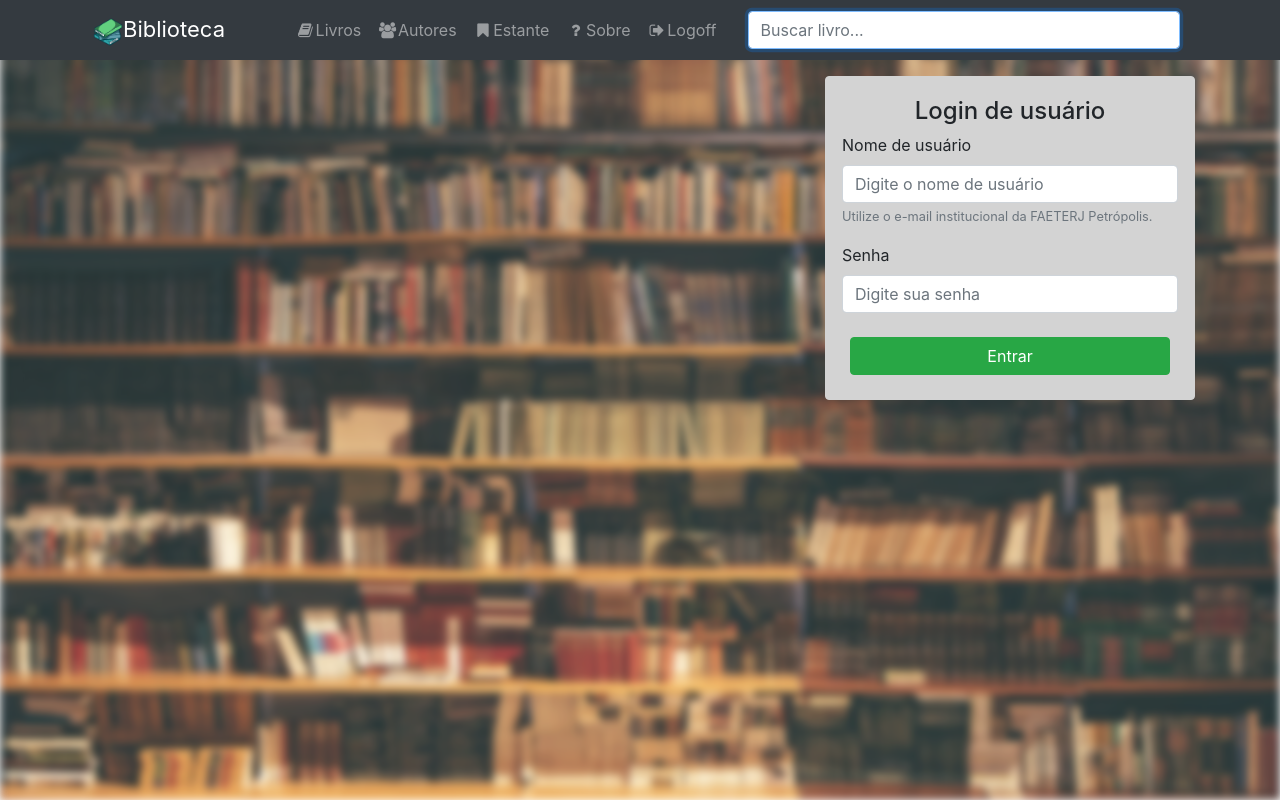
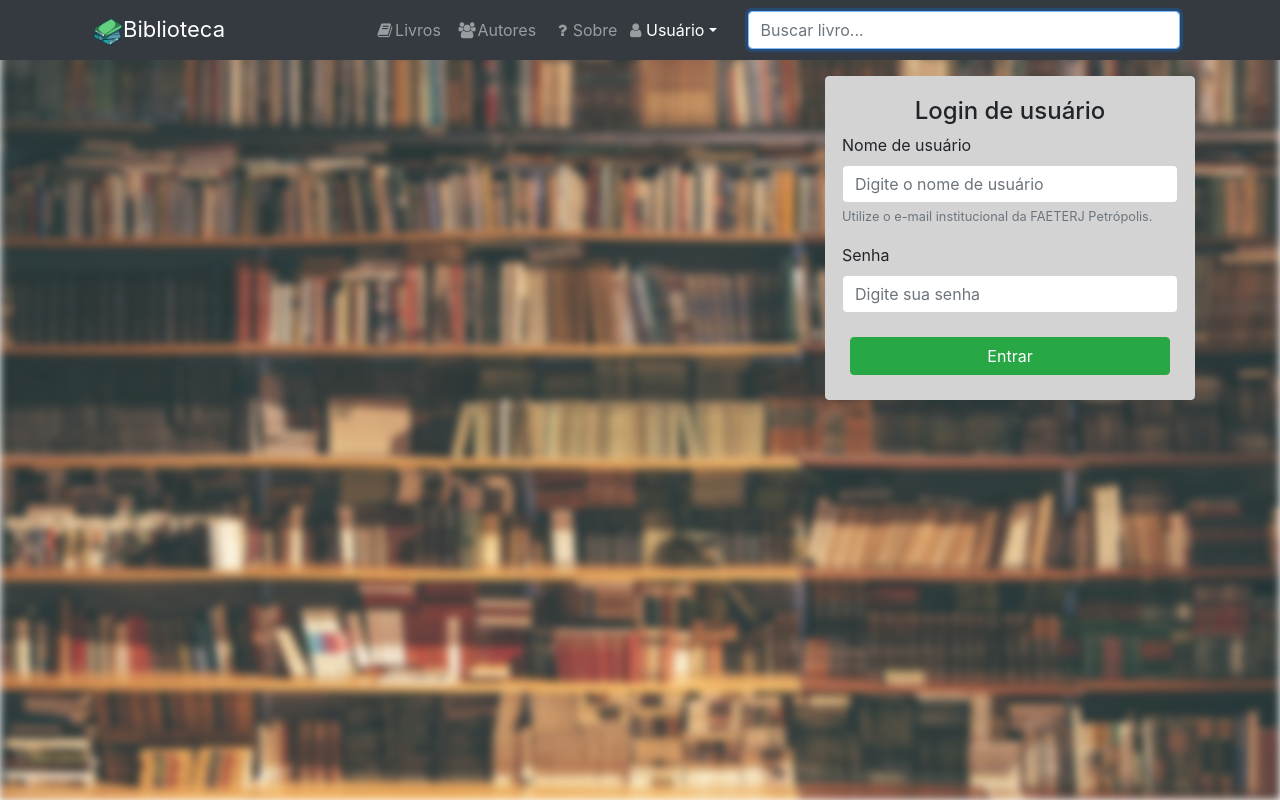
Before and after one commit to brunoleocoelho/tcc-web-interface, a React (Create React App) app: page /login in a window 1280 px wide. Built offline with nearby package versions, Linux system fonts and the light colour scheme.

Commit message:
Added user menu with sub-menu items

```diff
--- a/src/components/Header/Header.css
+++ b/src/components/Header/Header.css
@@ -2,3 +2,21 @@
 /* .search-input-col {
     transition: visibility 1s !important;
 } */
+
+/* máx.tamanho 'sm' */
+@media (max-width: 575.98px) {
+    #icon-ddi.menu-max-sm-width {
+        align-self: baseline;
+        margin-bottom: auto;
+        margin-top: 0.5rem;
+    }
+}
+
+@media (min-width: 768px) {
+    #icon-ddi.mr-md-05r-n {
+        margin-right: -.5rem !important;
+    }
+    #icon-ddi.mb-md-05r-n {
+        margin-bottom: -.5rem;
+    }
+}
--- a/src/components/Header/NavCollapse.js
+++ b/src/components/Header/NavCollapse.js
@@ -1,7 +1,8 @@
-import React from 'react'
-import { Navbar } from 'react-bootstrap'
-import { Nav } from 'react-bootstrap'
+import React, { useState } from 'react'
+import { Nav, NavDropdown, Navbar } from 'react-bootstrap'
 import { getNavbarData } from '../../services/InterfaceService'
+
+import './Header.css'
 
 /**
  * Renderiza a lista de menus da Navbar que
@@ -13,30 +14,128 @@ function NavCollapse() {
     return (
         <Navbar.Collapse id="responsive-navbar-nav" className="mx-2 order-2">
             <Nav className="ml-auto flex-sm-row justify-content-sm-between">
-                { items && items.map(item => {
+                { items && (items.map(item => {
                     const key = `nav-${item.label.replace(' ', '').toLowerCase()}`
-                    return (
-                        <Nav.Link
-                            className="text-md-center my-auto"
-                            style={styles.navLink}
-                            href={item.path}
-                            key={key}
-                        >
-                            <i className={'fa fa-fw fa-' + item.icon}></i>
-                            <span>{item.label}</span>
-                        </Nav.Link>
-                    )
-                }) }
+
+                    switch (item.elemtype) {
+                        case 'dropdown':
+                            return <NavItemDropdown key={key} {...item} />
+
+                        // case 'link':
+                        default:
+                            return <NavItemLink key={key} {...item} />
+                    }
+                })) }
             </Nav>
         </Navbar.Collapse>
     )
 }
 
+/**
+ * Renderiza um item tipo dropdown do menu da navbar
+ */
+function NavItemDropdown({ label, items, icon, ...rest }) {
+    // SATE
+    const [isOpen, setIsOpen] = useState(false)
+
+    const id = `nav-dropdown-${String(label).replace(' ','')}`
+
+    const classNavItem = [
+        'd-flex flex-md-column flex-lg-row',
+        'mt-md-2 mt-lg-auto',
+        'text-md-center my-auto'
+    ].join(' ')
+
+    const classIconSpan = [
+        'mr-0 mr-md-05r-n mb-md-05r-n mb-lg-0',
+        (isOpen ? 'menu-max-sm-width' : '' )
+    ].join(' ')
+
+    return (
+        <Nav.Item className={classNavItem} style={styles.navItemDD}>
+
+            { icon && (
+                <span
+                    id="icon-ddi"
+                    className={classIconSpan}
+                    style={(isOpen ? styles.navDdIcon : {})}
+                >
+                    <i className={`fa fa-fw fa-${icon}`}></i>
+                </span>
+            )}
+
+            <NavDropdown
+                style={styles.navDd}
+                className="p-0 absolute d-md-flex"
+                title={label}
+                id={id}
+                active
+                onClick={() => setIsOpen(!isOpen)}
+            >
+                    { items && items.map( (item, idx) => {
+                        const { elemtype } = item
+
+                        switch (elemtype) {
+                            case 'link':
+                                const { label, path, icon, onClick } = item
+                                const keyItem = `ddi-${elemtype}-${icon}-${String(label).replace(' ','')}`
+                                return (
+                                    <NavDropdown.Item
+                                        key={keyItem}
+                                        eventKey={idx}
+                                        onClick={onClick}
+                                        href={path && path}
+                                        active={false}
+                                    >
+                                        { icon && <i className={`fa fa-fw fa-${icon}`}></i> }
+                                        { label }
+                                    </NavDropdown.Item>
+                                )
+
+                            // case 'divider':
+                            default:
+                                const keyDiv = `ddd-${elemtype}-${idx}`
+                                return <NavDropdown.Divider key={keyDiv} />
+
+                        }
+                    })}
+            </NavDropdown>
+        </Nav.Item>
+    )
+}
+
+/**
+ * Renderiza um item do menu da navbar
+ */
+function NavItemLink({ label, path, icon, ...rest }) {
+    return (
+        <Nav.Link
+            className="text-md-center my-auto"
+            style={styles.navLink}
+            href={path}
+            {...rest}
+        >
+            {icon && <i className={'fa fa-fw fa-' + icon}></i>}
+            <span>{ label }</span>
+        </Nav.Link>
+    )
+}
+
+
 // ESTILOS CUSTOMIZADOS
 const styles = {
     navLink: {
         fontSize: '12pt',
-    }
+    },
+    navDd: {
+        flexGrow: 1
+    },
+    navItemDD: {
+        // display: 'flex',
+        // flexDirection: 'row',
+        alignItems: 'center',
+        color: '#ffffff80'
+    },
 }
 
 export default NavCollapse
--- a/src/components/Header/NavSearch.js
+++ b/src/components/Header/NavSearch.js
@@ -18,12 +18,13 @@ function NavSearch() {
         setShowInput(!showInput)
     }
 
+    // componentDidUpdate
     useEffect(() => {
         if (!showInput) inputRef.current.focus()
     }, [showInput])
 
     // Em telas maiores que sm, input é mostrado, e botão de busca é oculto
-    // Em telas menoresde modo que o exibindo, a busca pode ser efetuada
+    // Em telas menores de modo que o exibindo, a busca pode ser efetuada
     const containerCss = [
         'm-0 order-2 order-lg-3 position-static',
         (showInput ? 'col-12' : ''),
--- a/src/services/InterfaceService.js
+++ b/src/services/InterfaceService.js
@@ -1,4 +1,4 @@
-import { unsetAuthUser } from "./AuthenticationService";
+import { unsetAuthUser, getUser } from "./AuthenticationService";
 
 /**
  * Atualiza o título da página concateca
@@ -18,17 +18,29 @@ function setTitleBarText(sufix = '') {
  * Função que retorna titulo e menus para as páginas
  */
 function getNavbarData() {
-    const headerData = {
-        title: 'Biblioteca',
-        items: [
-            { label: 'Livros', path: '/', icon: 'book' },
-            { label: 'Autores', path: '/', icon: 'users' },
-            { label: 'Estante', path: '/', icon: 'bookmark' },
-            { label: 'Sobre', path: '/sobre', icon: 'question' },
-            { label: 'Logoff', path: null, onClick: unsetAuthUser, icon: 'sign-out' },
-        ]
-    }
+    const title = 'Biblioteca'
+    const user = getUser()
+
+    const items = [
+        { label: 'Livros', path: '/', icon: 'book', elemtype: 'link' },
+        { label: 'Autores', path: '/', icon: 'users', elemtype: 'link'  },
+        { label: 'Sobre', path: '/sobre', icon: 'question', elemtype: 'link'  },
+
+        { label: ((user && user.name) || 'Usuário'), icon: 'user', elemtype: 'dropdown', items: [
+            { label: 'Estante', path: '/', icon: 'bookmark', elemtype:'link', onClick: () => alert('clicou ESTANTE!') },
+            { label: '', elemtype:'divider' },
+            { label: 'Logoff', path: '/', icon: 'sign-out', elemtype:'link', onClick: doLogout },
+        ] },
+    ]
+
+    const headerData = { title, items }
     return headerData;
+}
+
+/** Efeuta o logoff da aplicação redirecionando a tela de login */
+function doLogout() {
+    unsetAuthUser()
+    window.history.pushState(null, null, '/login')
 }
 
 export {
```
